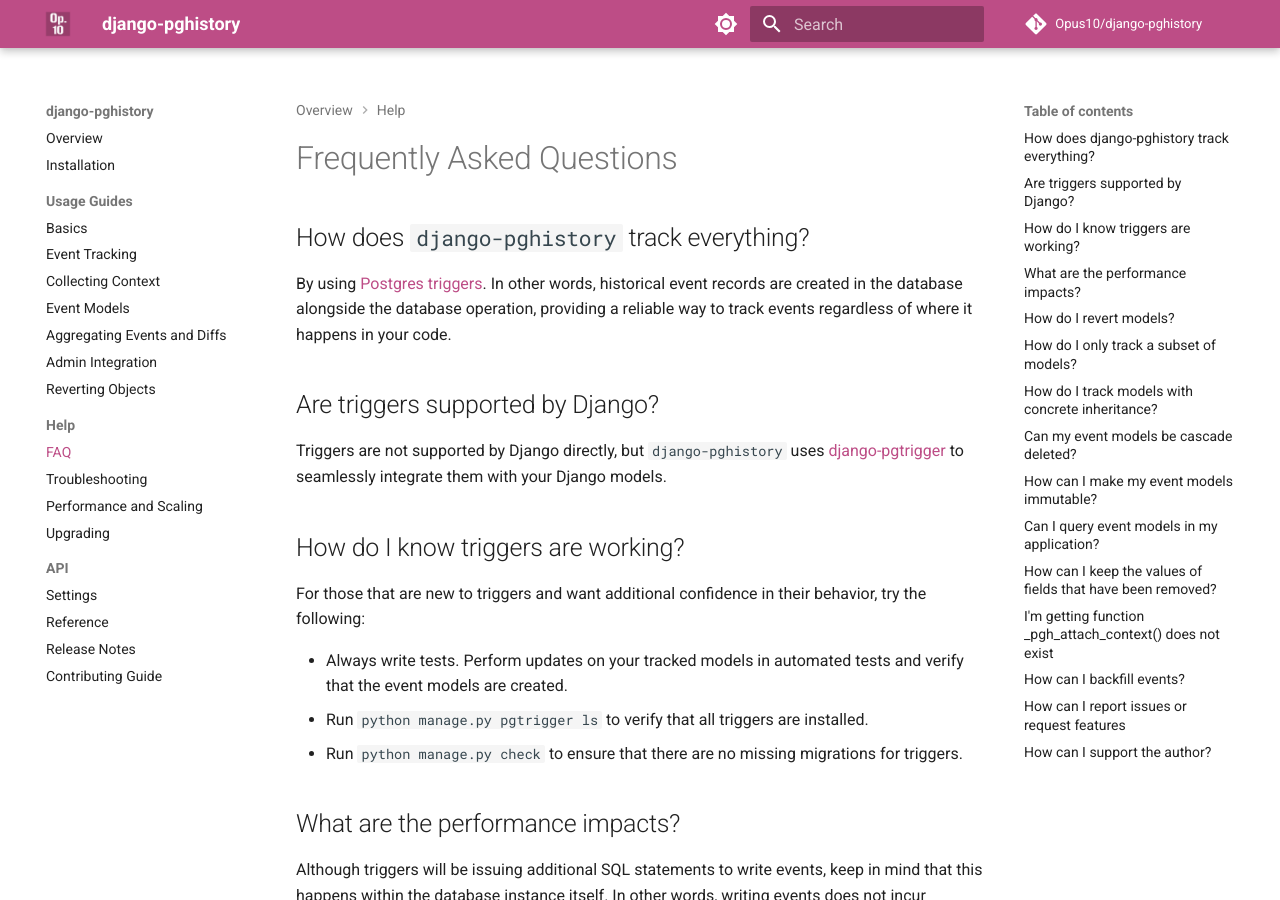
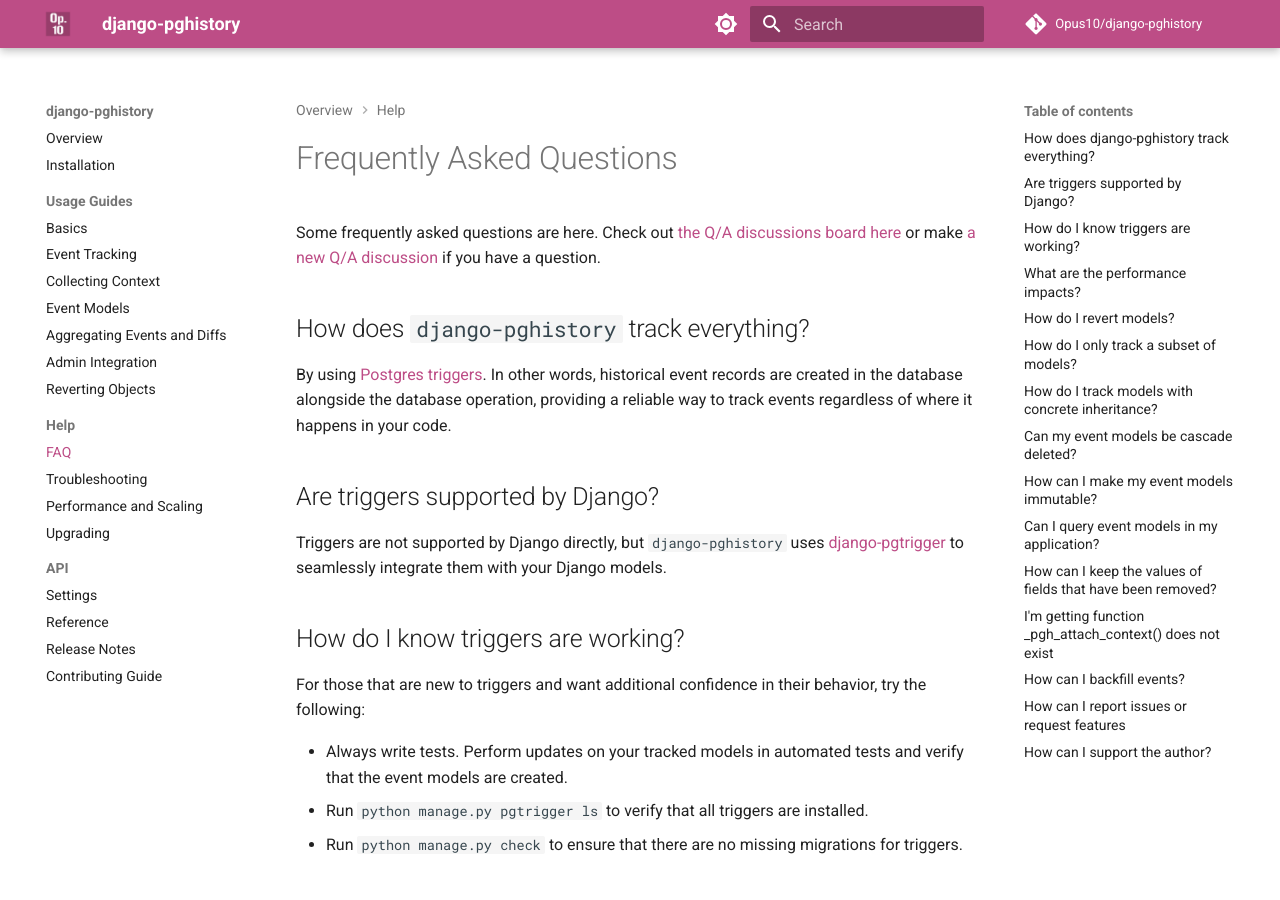
Before and after one commit to Opus10/django-pghistory, an MkDocs documentation site: the page built from docs/faq.md, in a window 1280 px wide and 900 px high. Built offline with MkDocs 1.6.1 and Material for MkDocs 9.7.7, drawn with Linux system fonts in a browser that asks for light colours; comment, search, counter and statistics services are not loaded.

Commit message:
Note the Q/A discussions in the FAQ (#152)

```diff
--- a/docs/faq.md
+++ b/docs/faq.md
@@ -1,4 +1,6 @@
 # Frequently Asked Questions
+
+Some frequently asked questions are here. Check out [the Q/A discussions board here](https://github.com/Opus10/django-pghistory/discussions/categories/q-a?discussions_q=category%3AQ%26A+) or make [a new Q/A discussion](https://github.com/Opus10/django-pghistory/discussions/new?category=q-a) if you have a question.
 
 ## How does `django-pghistory` track everything?
 
```
